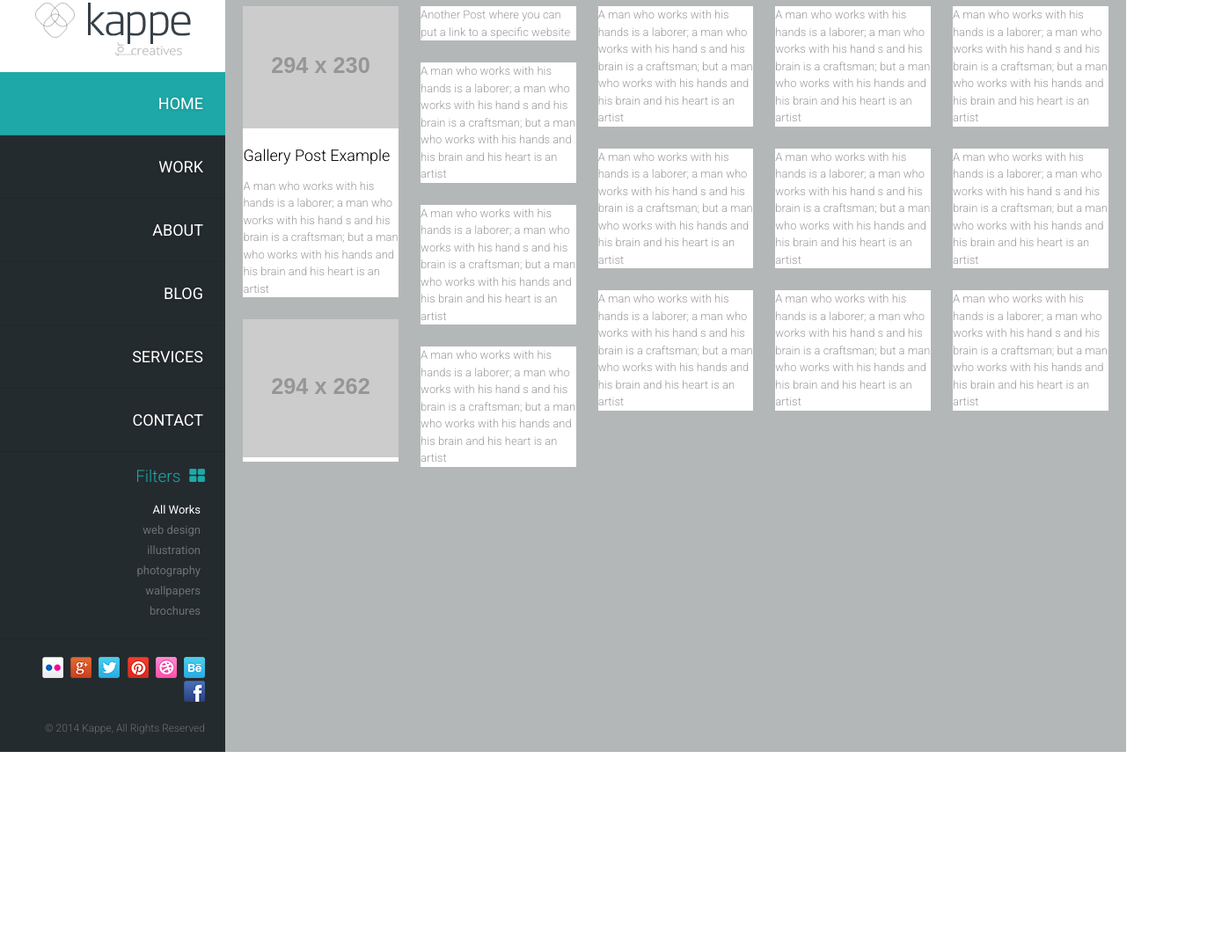
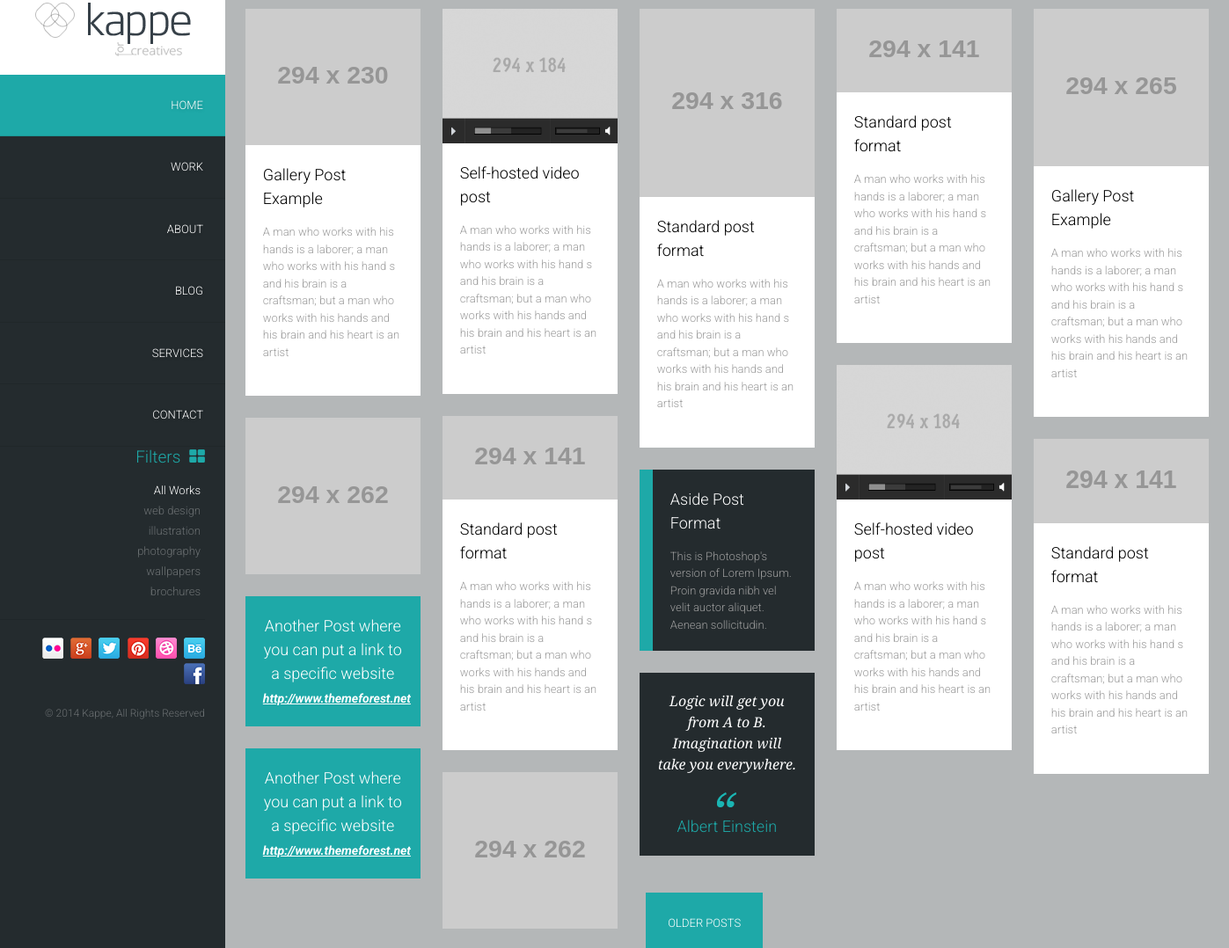
Before and after one commit to hsrtech/practical-css-layouts, a plain HTML site: page layout_01/index.html in a window 1280 px wide. Shown: the part 13-1091 px from the top of the page at 88% size, 1397 px wide, since content can reach past the window. Before the commit the page ends 868 px from the top, so only its background shows below. Drawn offline with Linux system fonts and the light colour scheme; placeholder pictures from the web are drawn by us.

Commit message:
complete desktop view of blog page

```diff
--- a/layout_01/index.html
+++ b/layout_01/index.html
@@ -46,25 +46,79 @@
 
 		<article id="mainArticle">
 			<div class="box">
-					<img src="http://via.placeholder.com/294x230" alt="" />
-				<h2>Gallery Post Example</h2>
-				<p>A man who works with his hands is a laborer; a man who works with his hand s and his brain is a craftsman; but a man who works with his hands and his brain and his heart is an artist</p>
+				<img src="http://via.placeholder.com/294x230" alt="" />
+				<div class="blog-content">
+					<h2>Gallery Post Example</h2>
+					<p>A man who works with his hands is a laborer; a man who works with his hand s and his brain is a craftsman; but a man who works with his hands and his brain and his heart is an artist</p>
+				</div>
 			</div>
 			<div class="box"><img src="http://via.placeholder.com/294x262" alt="" /></div>
-			<div class="box"><p>Another Post where you can
-					put a link to a specific website</p></div>
-			<div class="box"><p>A man who works with his hands is a laborer; a man who works with his hand s and his brain is a craftsman; but a man who works with his hands and his brain and his heart is an artist</p></div>
-			<div class="box"><p>A man who works with his hands is a laborer; a man who works with his hand s and his brain is a craftsman; but a man who works with his hands and his brain and his heart is an artist</p></div>
-			<div class="box"><p>A man who works with his hands is a laborer; a man who works with his hand s and his brain is a craftsman; but a man who works with his hands and his brain and his heart is an artist</p></div>
-			<div class="box"><p>A man who works with his hands is a laborer; a man who works with his hand s and his brain is a craftsman; but a man who works with his hands and his brain and his heart is an artist</p></div>
-			<div class="box"><p>A man who works with his hands is a laborer; a man who works with his hand s and his brain is a craftsman; but a man who works with his hands and his brain and his heart is an artist</p></div>
-			<div class="box"><p>A man who works with his hands is a laborer; a man who works with his hand s and his brain is a craftsman; but a man who works with his hands and his brain and his heart is an artist</p></div>
-			<div class="box"><p>A man who works with his hands is a laborer; a man who works with his hand s and his brain is a craftsman; but a man who works with his hands and his brain and his heart is an artist</p></div>
-			<div class="box"><p>A man who works with his hands is a laborer; a man who works with his hand s and his brain is a craftsman; but a man who works with his hands and his brain and his heart is an artist</p></div>
-			<div class="box"><p>A man who works with his hands is a laborer; a man who works with his hand s and his brain is a craftsman; but a man who works with his hands and his brain and his heart is an artist</p></div>
-			<div class="box"><p>A man who works with his hands is a laborer; a man who works with his hand s and his brain is a craftsman; but a man who works with his hands and his brain and his heart is an artist</p></div>
-			<div class="box"><p>A man who works with his hands is a laborer; a man who works with his hand s and his brain is a craftsman; but a man who works with his hands and his brain and his heart is an artist</p></div>
-			<div class="box"><p>A man who works with his hands is a laborer; a man who works with his hand s and his brain is a craftsman; but a man who works with his hands and his brain and his heart is an artist</p></div>
+			<div class="box post-link">Another Post where you can
+					put a link to a specific website
+					<a href="#">http://www.themeforest.net</a>
+			</div>
+			<div class="box post-link">Another Post where you can
+				put a link to a specific website
+				<a href="#">http://www.themeforest.net</a>
+			</div>
+			<div class="box">
+				<img src="images/video-img.png" alt="" />
+				<div class="blog-content">
+					<h2>Self-hosted video post</h2>
+					<p>A man who works with his hands is a laborer; a man who works with his hand s and his brain is a craftsman; but a man who works with his hands and his brain and his heart is an artist</p>
+				</div>
+			</div>
+			<div class="box">
+				<img src="http://via.placeholder.com/294x141" alt="" />
+				<div class="blog-content">
+					<h2>Standard post format</h2>
+					<p>A man who works with his hands is a laborer; a man who works with his hand s and his brain is a craftsman; but a man who works with his hands and his brain and his heart is an artist</p>
+				</div>
+			</div>
+			<div class="box"><img src="http://via.placeholder.com/294x262" alt="" /></div>
+			<div class="box">
+				<img src="http://via.placeholder.com/294x316" alt="" />
+				<div class="blog-content">
+					<h2>Standard post format</h2>
+					<p>A man who works with his hands is a laborer; a man who works with his hand s and his brain is a craftsman; but a man who works with his hands and his brain and his heart is an artist</p>
+				</div>
+			</div>
+			<div class="box post-aside">
+				<h2>Aside Post Format</h2>
+				<p>This is Photoshop's version  of Lorem Ipsum. Proin gravida nibh vel velit auctor aliquet. Aenean sollicitudin.</p></div>
+			<blockquote class="box post-quote">
+				<p>Logic will get you from A to B. Imagination will take you everywhere.</p>
+				<cite>Albert Einstein</cite>
+			</blockquote>
+			<div class="box">
+				<img src="http://via.placeholder.com/294x141" alt="" />
+				<div class="blog-content">
+					<h2>Standard post format</h2>
+					<p>A man who works with his hands is a laborer; a man who works with his hand s and his brain is a craftsman; but a man who works with his hands and his brain and his heart is an artist</p>
+				</div>
+			</div>
+			<div class="box">
+					<img src="images/video-img.png" alt="" />
+				<div class="blog-content">
+					<h2>Self-hosted video post</h2>
+					<p>A man who works with his hands is a laborer; a man who works with his hand s and his brain is a craftsman; but a man who works with his hands and his brain and his heart is an artist</p>
+				</div>
+			</div>
+			<div class="box">
+				<img src="http://via.placeholder.com/294x265" alt="" />
+				<div class="blog-content">
+					<h2>Gallery Post Example</h2>
+					<p>A man who works with his hands is a laborer; a man who works with his hand s and his brain is a craftsman; but a man who works with his hands and his brain and his heart is an artist</p>
+				</div>
+			</div>
+			<div class="box">
+				<img src="http://via.placeholder.com/294x141" alt="" />
+				<div class="blog-content">
+					<h2>Standard post format</h2>
+					<p>A man who works with his hands is a laborer; a man who works with his hand s and his brain is a craftsman; but a man who works with his hands and his brain and his heart is an artist</p>
+				</div>
+			</div>
+			<a href="#" class="post-btn">Older Posts</a>
 		</article>
 	</div>
 </body>
--- /dev/null
+++ b/layout_01/scss/partials/_blog.scss
@@ -0,0 +1,94 @@
+.blog-content {
+	padding: 20px;
+	overflow: hidden;
+}
+
+.post-link {
+	background: $hover-blue;
+	color: $white;
+	padding: 20px;
+	text-align: center;
+	font-size: 18px;
+
+	a {
+		font-size: 14px;
+		font-style: italic;
+		font-weight: 700;
+		color: $white;
+		text-decoration: underline;
+
+		&:hover {
+			text-decoration: none;
+		}
+	}
+}
+
+.post-aside {
+	background-color: $darkgrey;
+	color: $textcolor;
+	padding: 20px 20px 0 0;
+	border-left: 15px solid $hover-blue;
+
+	h2 {
+		color: $white;
+		padding-left: 20px;
+	}
+
+	p {
+		padding-left: 20px;
+	}
+}
+
+.post-quote {
+	background-color: $darkgrey;
+	color: $white;
+	padding: 20px;
+	margin: 0 0 25px 0;
+	text-align: center;
+
+	p {
+		font-style: italic;
+		font-size: 16px;
+		font-family: Georgia, Times, Times New Roman, serif;
+	}
+
+	cite {
+		font-style: normal;
+		color:  $hover-blue;
+		font-size: 18px;
+		position: relative;
+		padding-top: 25px;
+		display: block;
+
+		&:before {
+			position: absolute;
+			content: '';
+			background: url(../images/quotes.png) no-repeat;
+			width: 22px;
+			height: 17px;
+			top: 0px;
+			left: calc(50% - 11px);
+
+		}
+	}
+}
+
+.post-btn {
+	background-color: $hover-blue;
+	color: $white;
+	text-transform: uppercase;
+	font-size: 20px;
+	font-weight: 100;
+	display: inline-block;
+	padding: 25px;
+	position: absolute;
+	bottom: 0px;
+	left: calc(50% - 92px);
+	margin-top: 50px;
+	height: 63px;
+	box-sizing: border-box;
+
+	&:hover {
+		text-decoration: none;
+	}
+}
--- a/layout_01/scss/partials/_default.scss
+++ b/layout_01/scss/partials/_default.scss
@@ -22,10 +22,11 @@ body {
 
 a, a:visited, a:active, a:link {
 	text-decoration:none;
-	font-weight: normal;
-    font-style: normal;
-	@include transitions();
-	cursor:pointer;
+	line-height: 1.5;
+	font-family: 'Roboto', sans-serif;
+	font-weight: 300;
+	font-size: 13px;
+	cursor: pointer;
 
 	&.bold { font-weight:bold; }
 	&:hover { text-decoration:underline; }
@@ -54,6 +55,7 @@ h1, h2, h3, h4, h5, h6 {
 	font-weight: 300;
 	color: $black;
 	margin-bottom: 15px;
+	margin-top: 0;
 }
 
 h2 {
--- a/layout_01/scss/partials/_structure.scss
+++ b/layout_01/scss/partials/_structure.scss
@@ -9,6 +9,7 @@
 #mainArticle {
     grid-area: article;
 	background: $bggrey;
+	position: relative;
 
 	column-width: 20%;
 	column-count: 5;
@@ -23,4 +24,14 @@
 	font-size: 150%;
 	margin-bottom: 25px;
 	break-inside: avoid;
+	overflow: hidden;
+	line-height: 1.5;
+	font-family: 'Roboto', sans-serif;
+	font-weight: 300;
+	font-size: 13px;
+
+	img {
+		float: left;
+		display: block;
+	}
   }
--- a/layout_01/scss/style.scss
+++ b/layout_01/scss/style.scss
@@ -5,4 +5,5 @@
 @import 'partials/_default.scss';
 @import 'partials/_structure.scss';
 @import 'partials/_sidebar.scss';
+@import 'partials/_blog.scss';
 @import 'partials/_media-queries.scss';
```
Also changed, not shown: layout_01/css/style.css, layout_01/images/quotes.png (added), layout_01/images/video-img.png (added), 1 other file.
